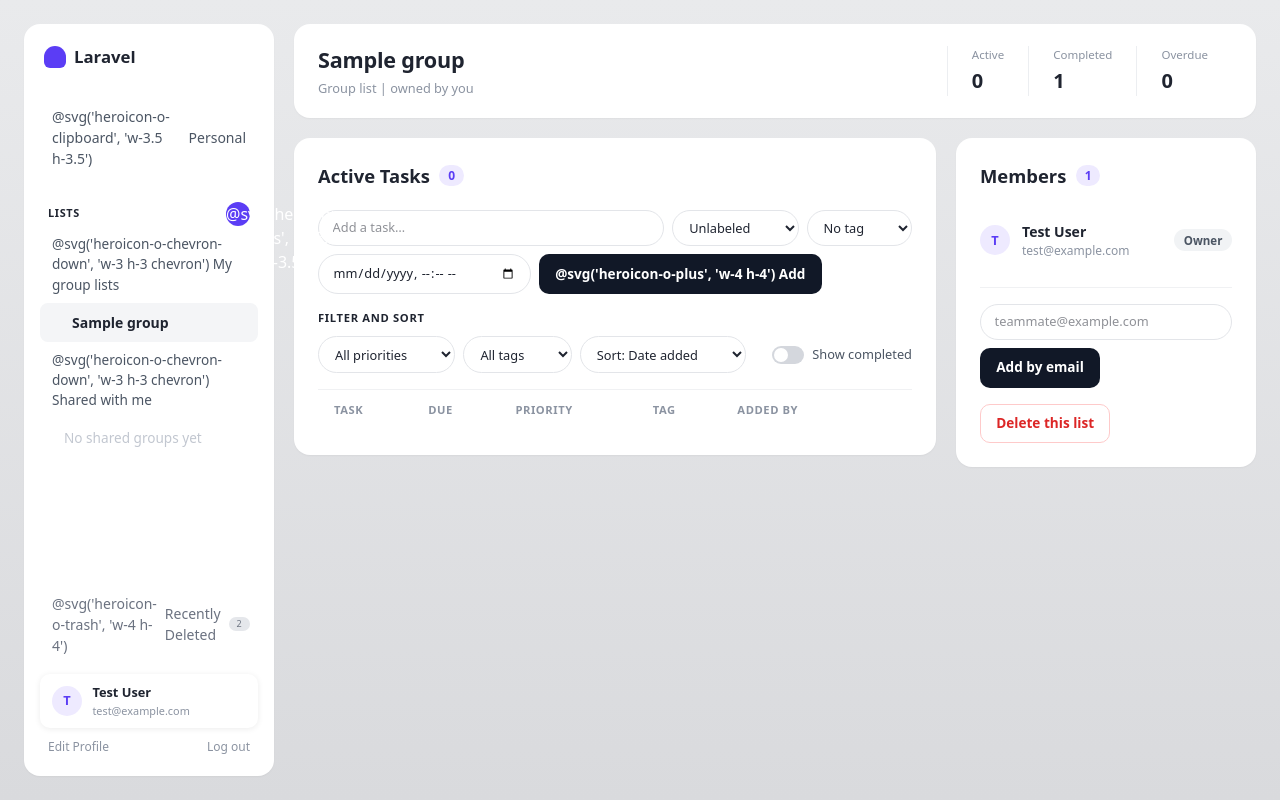
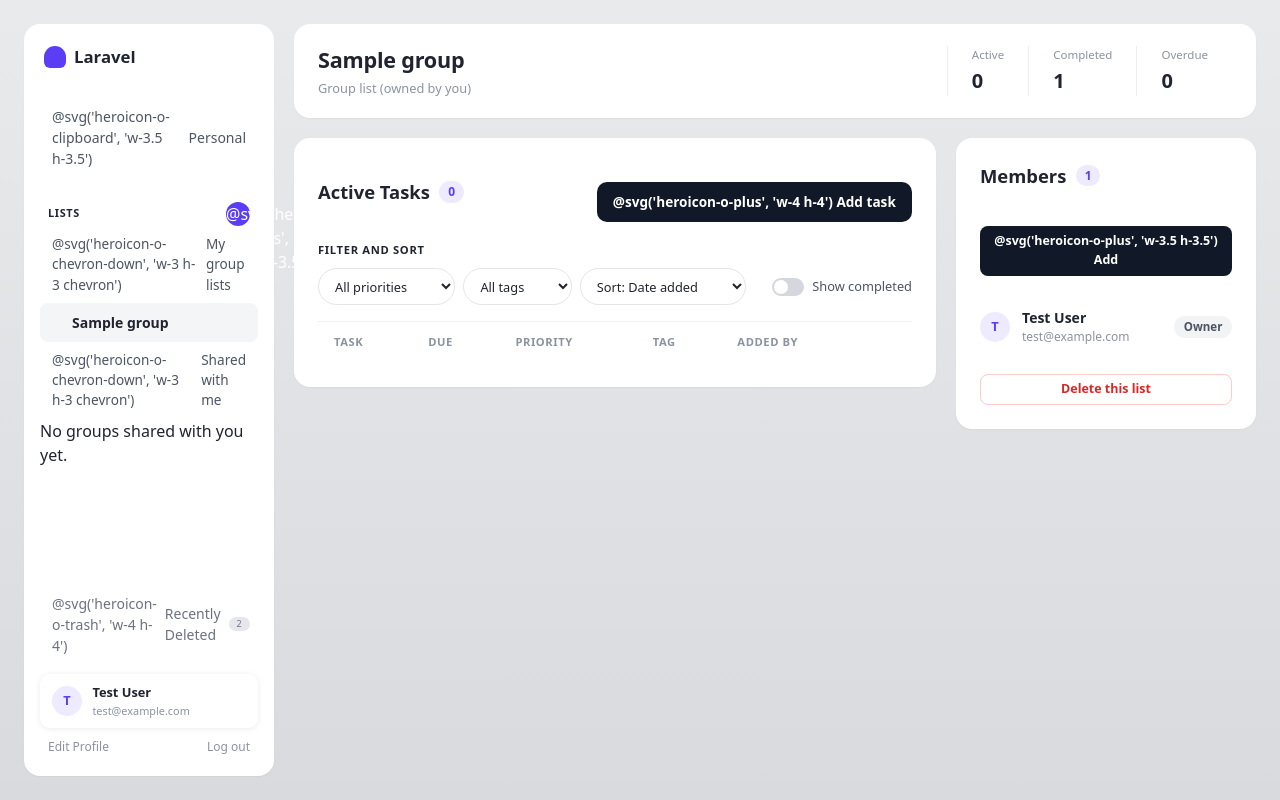
Before and after one commit to cmsc128-git2gether/lock-in, a Laravel app: page /groups/1 in a window 1280 px wide. Run offline with Laravel 12, Linux system fonts and the light colour scheme; a user stored in the database is signed in; data comes from the database, SQL or seed files in the repository; tables that the repository leaves empty hold one stand-in row (values such as "Sample post"); style sheets or scripts are compiled from the project's sources.

Commit message:
fix: update greeting message and improve task/member UI elements

```diff
--- a/resources/views/groups/show.blade.php
+++ b/resources/views/groups/show.blade.php
@@ -18,7 +18,7 @@
         <div>
             <h1 class="greeting-title">{{ $group->name }}</h1>
             <p class="greeting-sub">
-                Group list | owned by {{ $group->owner_id == auth()->id() ? 'you' : ($group->owner->name ?? 'Unknown') }}
+                Group list (owned by {{ $group->owner_id == auth()->id() ? 'you' : ($group->owner->name ?? 'Unknown') }})
             </p>
         </div>
         <div class="stats-metrics">
@@ -59,28 +59,15 @@
         <section class="card task-card">
             <div class="task-head">
                 <h2 class="task-title">
-                    Active Tasks <span class="count-pill" id="task-count">{{ $activeCount }}</span>
+                    Active Tasks <span class="count-pill" id="task-count">{{ $tasks->where('is_done', false)->count() }}</span>
                 </h2>
+                <div class="task-actions">
+                    <button type="button" class="btn btn-dark" onclick="document.getElementById('group-task-popup').showModal()">
+                        @svg('heroicon-o-plus', 'w-4 h-4') Add task
+                    </button>
+                </div>
             </div>
 
-            {{-- add a task --}}
-            <form method="POST" action="{{ route('groups.tasks.store', $group) }}" class="group-add-form">
-                @csrf
-                <input type="text" name="title" placeholder="Add a task…" required class="input input-grow">
-                <select name="priority" class="select" aria-label="Priority">
-                    @foreach ($priorities as $p)
-                        <option value="{{ $p }}">{{ $p }}</option>
-                    @endforeach
-                </select>
-                <select name="tag_id" class="select" aria-label="Tag">
-                    <option value="">No tag</option>
-                    @foreach ($tags as $tag)
-                        <option value="{{ $tag->id }}">{{ $tag->name }}</option>
-                    @endforeach
-                </select>
-                <input type="datetime-local" name="due_at" class="input" aria-label="Due date">
-                <button type="submit" class="btn btn-dark">@svg('heroicon-o-plus', 'w-4 h-4') Add</button>
-            </form>
 
             @if ($tasks->isEmpty())
                 <p class="empty-message">No tasks in this list yet.</p>
@@ -132,7 +119,7 @@
                             $due = $task->due_at ? \Carbon\Carbon::parse($task->due_at) : null;
                             $overdue = $due && $due->isPast() && ! $task->is_done;
                             $mine = $task->user_id == auth()->id();
-                            $who = $mine ? 'You' : ($task->user->name ?? 'Unknown');
+                            $who = ($task->user->name ?? 'Unknown');
                         @endphp
                         <tr class="{{ $task->is_done ? 'task-done' : '' }}"
                             data-overdue="{{ $overdue ? 1 : 0 }}"
@@ -210,56 +197,56 @@
         {{-- ============ RIGHT: members ============ --}}
         <aside class="card task-card group-members">
                 <div class="task-head">
-                <h2 class="task-title">Members <span class="count-pill">{{ count($members) }}</span></h2>
+                    <h2 class="task-title">
+                        Members <span class="count-pill">{{ $group->members->count() }}</span>
+                    </h2>
+                    <div class="task-actions">
+                        <button type="button" class="btn btn-dark btn-sm" onclick="document.getElementById('add-member-popup').showModal()">
+                            @svg('heroicon-o-plus', 'w-3.5 h-3.5') Add
+                        </button>
                     </div>
-
-            <ul class="member-list">
-                @foreach ($members as $member)
-                    <li class="member">
+                </div>
+                <div class="member-list">
+                @foreach ($group->members as $member)
+                    <div class="member">
                         <span class="avatar">{{ strtoupper(substr($member->name, 0, 1)) }}</span>
                         <div class="member-text">
                             <strong>{{ $member->name }}</strong>
                             <small>{{ $member->email }}</small>
                         </div>
-
-                        @if ($member->id == $group->owner_id)
+                        @if ($member->id === $group->owner_id)
                             <span class="pill-neutral">Owner</span>
-                        @elseif ($member->id == auth()->id() || $canManage)
-                            <form method="POST" action="{{ route('groups.members.destroy', [$group, $member]) }}"
-                                  onsubmit="return confirm('Are you sure?')">
-                                @csrf @method('DELETE')
-                                <button class="btn btn-danger btn-sm">
-                                    {{ $member->id == auth()->id() ? 'Leave' : 'Remove' }}
+                        @elseif ($canManage)
+                            <form method="POST" action="{{ route('groups.members.destroy', [$group, $member]) }}">
+                                @csrf
+                                @method('DELETE')
+                                <button type="submit" class="btn btn-danger btn-sm"
+                                        onclick="return confirm('Remove {{ $member->name }} from this list?')">
+                                    Remove
                                 </button>
                             </form>
                         @endif
-                    </li>
+                    </div>
                 @endforeach
-            </ul>
+            </div>
 
-            @can('manageMembers', $group)
-                <form method="POST" action="{{ route('groups.members.store', $group) }}" class="group-add-form member-add">
+            @if ($canManage)
+                <form method="POST" action="{{ route('groups.destroy', $group) }}" style="margin-top: 1rem;">
                     @csrf
-                    <input type="email" name="email" placeholder="teammate@example.com" required class="input input-grow">
-                    <button type="submit" class="btn btn-dark">Add by email</button>
+                    @method('DELETE')
+                    <button type="submit" class="btn btn-danger btn-sm" style="width: 100%; justify-content: center;"
+                            onclick="return confirm('Delete this list permanently?')">
+                        Delete this list
+                    </button>
                 </form>
-            @endcan
-
-            @can('delete', $group)
-                <form method="POST" action="{{ route('groups.destroy', $group) }}"
-                      onsubmit="return confirm('Delete this list? Tasks go back to their creators.')"
-                      style="margin-top:1rem">
-                    @csrf @method('DELETE')
-                    <button class="btn btn-danger">Delete this list</button>
-                </form>
-            @endcan
+            @endif
         </aside>
 
     </div>{{-- end .group-layout --}}
 
     {{-- edit popups (own tasks only) --}}
     @foreach ($tasks->where('user_id', auth()->id()) as $task)
-        <dialog id="gedit-popup-{{ $task->id }}" class="popup-modal">
+        <dialog id="edit-popup-{{ $task->id }}" class="popup-modal">
             <button type="button" class="close-form" onclick="this.closest('dialog').close()">✕</button>
             <h2>Edit Task</h2>
             <form action="{{ route('groups.tasks.submit', [$group, $task]) }}" class="popup-form" method="POST">
@@ -293,6 +280,20 @@
             </form>
         </dialog>
     @endforeach
+</dialog>
+
+{{-- Add member popup --}}
+<dialog id="add-member-popup" class="popup-modal">
+    <button type="button" class="close-form" onclick="this.closest('dialog').close()">X</button>
+    <h2>Add Member</h2>
+    <form action="{{ route('groups.members.store', $group) }}" class="popup-form" method="POST">
+        @csrf
+        <label for="member-email">Member Email</label>
+        <input type="email" id="member-email" name="email" placeholder="teammate@example.com" required>
+
+        <button type="submit">Add by email</button>
+    </form>
+</dialog>
 
     <div id="notif-container"></div>
 
--- a/resources/views/layouts/sidebar.blade.php
+++ b/resources/views/layouts/sidebar.blade.php
@@ -39,23 +39,26 @@
         <details class="sidebar-group" open>
             <summary>
                 @svg('heroicon-o-chevron-down', 'w-3 h-3 chevron')
-                My group lists
+                <span>My group lists</span>
             </summary>
+            <div class="sidebar-sublist">
                 @forelse ($ownedGroups ?? [] as $group)
                     <a href="{{ route('groups.show', $group) }}"
                         class="sidebar-item sub {{ $currentGroupId === $group->id ? 'active' : '' }}">
                         {{ $group->name }}
                     </a>
                 @empty
-                <span class="sidebar-item sub muted" style="padding-left: 24px; font-size: 0.85rem;">No owned groups yet</span>
+                    <span class="sidebar-empty">No owned groups yet</span>
                 @endforelse
+            </div>
         </details>
 
         <details class="sidebar-group" open>
             <summary>
                 @svg('heroicon-o-chevron-down', 'w-3 h-3 chevron')
-                Shared with me
+                <span>Shared with me</span>
             </summary>
+            <div class="sidebar-sublist">
                 @forelse ($sharedGroups ?? [] as $group)
                     <a href="{{ route('groups.show', $group) }}"
                         class="sidebar-item sub {{ $currentGroupId === $group->id ? 'active' : '' }}">
@@ -63,8 +66,9 @@
                         <small class="sidebar-owner">by {{ $group->owner->name ?? 'Unknown' }}</small>
                     </a>
                 @empty
-                <span class="sidebar-item sub muted" style="padding-left: 24px; font-size: 0.85rem;">No shared groups yet</span>
+                    <span class="sidebar-empty">No groups shared with you yet.</span>
                 @endforelse
+            </div>
         </details>
 
         <div class="sidebar-bottom">
@@ -102,19 +106,22 @@
     {{-- new list popup --}}
     <dialog id="group-form-popup" class="popup-modal">
         <button type="button" class="close-form" onclick="this.closest('dialog').close()">X</button>
-        <h2>Group Lists</h2>
+        <h2>New list</h2>
         <form method="POST" action="{{ route('groups.store') }}" class="popup-form">
             @csrf
-            <label for="group-name">Owned by Me</label>
+            <label for="group-name">List name</label>
             <input type="text" id="group-name" name="name" maxlength="255" required>
 
-            <label>Members (optional)</label>
-            <div id="email-inputs-container" style="display: flex; flex-direction: column; gap: 8px; margin-bottom: 12px;">
-                <div style="display: flex; gap: 8px;">
-                    <input type="email" name="emails[]" placeholder="teammate@example.com" style="flex: 1;">
-                    <button type="button" class="btn btn-outline" onclick="addEmailField()">Add</button>
+            <label>Add members (optional)</label>
+            <div id="email-inputs-container" class="email-inputs-list">
+                <div class="email-input-row">
+                    <input type="email" name="emails[]" placeholder="teammate@example.com">
                 </div>
             </div>
+
+            <button type="button" class="btn btn-outline add-email-row-btn" onclick="addEmailField()">
+                + Add another email
+            </button>
 
             <button type="submit">Create</button>
         </form>
```
Also changed, not shown: resources/views/index.blade.php (+2 -21 lines). Lines whose indentation alone changed are shown as unchanged.
